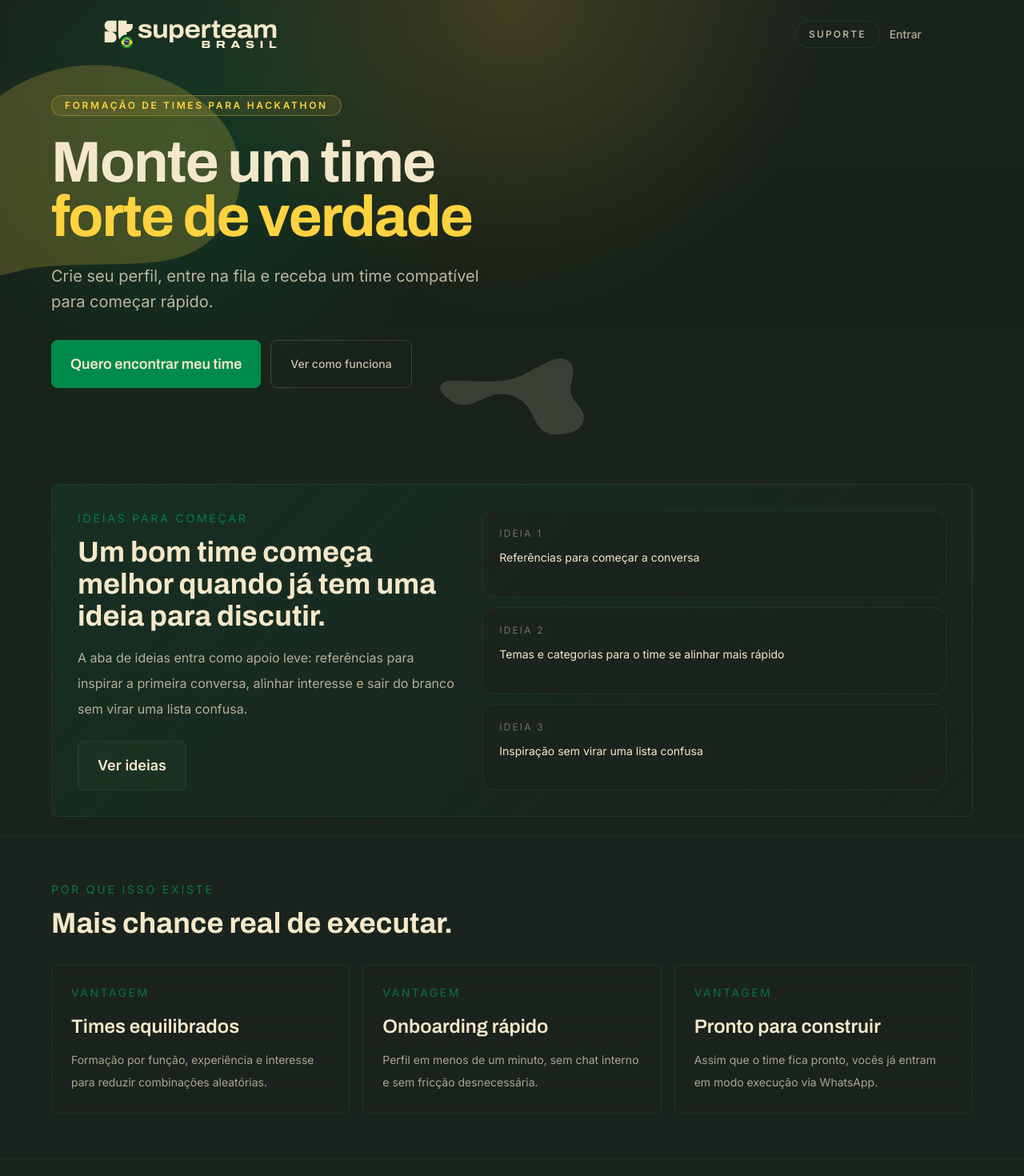
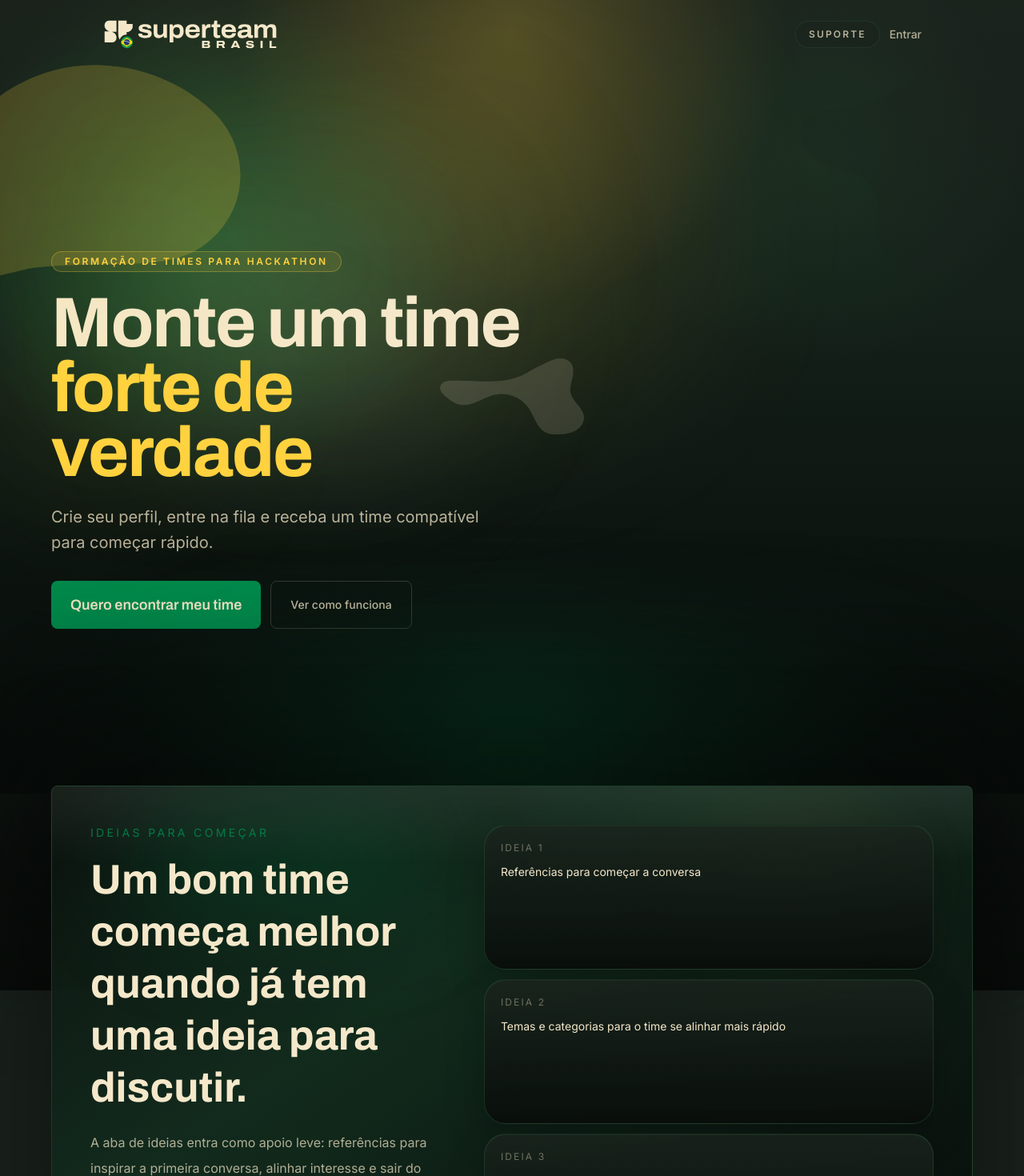
Before and after one commit to thomgabriel/superteam-maker, a Next.js app: page / in a window 1280 px wide. Shown: the top 1470 px of the page at 80% size. Built offline with nearby package versions, Linux system fonts and the light colour scheme; no server answers.

Commit message:
feat: refine landing hero transition

```diff
--- a/src/app/(public)/page.tsx
+++ b/src/app/(public)/page.tsx
@@ -59,9 +59,15 @@ export default function LandingPage() {
         <UtmCapture />
       </Suspense>
 
-      <section className="relative isolate overflow-hidden px-4 pb-20 pt-6 sm:px-6 lg:px-8">
+      <section className="relative isolate overflow-hidden px-4 pb-44 pt-6 sm:px-6 sm:pb-56 lg:px-8 lg:pb-72">
         <div className="pointer-events-none absolute inset-0">
-          <div className="absolute inset-x-0 top-0 h-[38rem] bg-[radial-gradient(circle_at_top,rgba(255,210,63,0.16),transparent_45%),radial-gradient(circle_at_18%_30%,rgba(0,139,76,0.22),transparent_30%),linear-gradient(180deg,#1b231d_0%,#162018_52%,#1b231d_100%)]" />
+          <div className="absolute inset-x-0 top-0 h-[52rem] bg-[radial-gradient(circle_at_50%_4%,rgba(255,210,63,0.22),transparent_30%),radial-gradient(circle_at_20%_30%,rgba(0,139,76,0.3),transparent_26%),radial-gradient(circle_at_80%_20%,rgba(48,108,64,0.18),transparent_20%),linear-gradient(180deg,#1b231d_0%,#142019_38%,#0d1511_68%,#070b09_100%)] lg:h-[62rem]" />
+          <div className="absolute left-[31%] top-36 h-[24rem] w-[28rem] -translate-x-1/2 rounded-full bg-[radial-gradient(circle,rgba(245,232,202,0.16)_0%,rgba(245,232,202,0.05)_40%,rgba(245,232,202,0)_72%)] blur-[90px] lg:top-38 lg:h-[32rem] lg:w-[36rem]" />
+          <div className="absolute left-[37%] top-24 h-72 w-[32rem] -translate-x-1/2 rounded-full bg-brand-yellow/14 blur-[110px] sm:h-80 sm:w-[38rem] lg:top-18 lg:h-[26rem] lg:w-[46rem]" />
+          <div className="absolute left-[24%] top-44 h-56 w-[26rem] -translate-x-1/2 rounded-full bg-brand-emerald/12 blur-[120px] sm:w-[30rem] lg:top-48 lg:h-72 lg:w-[38rem]" />
+          <div className="absolute inset-x-[10%] bottom-20 h-48 rounded-full bg-brand-emerald/14 blur-[120px] lg:bottom-16 lg:h-64" />
+          <div className="absolute inset-x-0 bottom-0 h-72 bg-[linear-gradient(180deg,rgba(27,35,29,0)_0%,rgba(10,15,12,0.34)_18%,rgba(6,9,8,0.78)_66%,rgba(7,11,9,0.94)_100%)] sm:h-80 lg:h-[28rem]" />
+          <div className="absolute inset-x-[18%] bottom-[-3.5rem] h-44 rounded-full bg-[radial-gradient(circle,rgba(0,139,76,0.26)_0%,rgba(0,139,76,0.08)_38%,rgba(0,139,76,0)_72%)] blur-3xl lg:bottom-[-5rem] lg:h-56" />
           <Image
             src="/brand/elements/morth-05.svg"
             alt=""
@@ -110,13 +116,14 @@ export default function LandingPage() {
             </div>
           </div>
 
-          <div className="mt-14 grid items-center gap-12 lg:grid-cols-[1.1fr_0.9fr]">
-            <div className="max-w-2xl">
+          <div className="mt-16 grid min-h-[36rem] items-center gap-12 sm:min-h-[40rem] lg:mt-[5.5rem] lg:min-h-[50rem] lg:grid-cols-[1.1fr_0.9fr]">
+            <div className="relative max-w-2xl">
+              <div className="pointer-events-none absolute -left-10 top-8 h-56 w-56 rounded-full bg-brand-yellow/8 blur-[100px] lg:-left-20 lg:top-4 lg:h-72 lg:w-72" />
               <p className="inline-flex rounded-full border border-brand-yellow/30 bg-brand-yellow/10 px-4 py-1 text-xs font-semibold uppercase tracking-[0.22em] text-brand-yellow">
                 Formação de times para hackathon
               </p>
 
-              <h1 className="mt-6 font-heading text-5xl font-bold leading-[0.95] tracking-tight sm:text-6xl lg:text-7xl">
+              <h1 className="mt-6 max-w-[13ch] font-heading text-5xl font-bold leading-[0.92] tracking-tight sm:text-6xl lg:max-w-[12ch] lg:text-[5.5rem]">
                 Monte um time
                 <span className="block text-brand-yellow">
                   forte de verdade
@@ -146,22 +153,30 @@ export default function LandingPage() {
         </div>
       </section>
 
-      <section className="px-4 pb-6 pt-8 sm:px-6 sm:pt-10 lg:px-8">
+      <section className="relative z-30 -mt-44 px-4 pb-12 pt-0 sm:-mt-48 sm:px-6 lg:-mt-64 lg:px-8">
+        <div className="pointer-events-none absolute inset-x-0 top-[-8rem] h-80 bg-[radial-gradient(circle_at_50%_18%,rgba(0,139,76,0.18),rgba(0,139,76,0.07)_32%,rgba(0,139,76,0)_66%),linear-gradient(180deg,rgba(7,11,9,0)_0%,rgba(7,11,9,0.78)_36%,rgba(7,11,9,0.98)_58%,rgba(7,11,9,0)_100%)] blur-3xl lg:top-[-12rem] lg:h-[28rem]" />
         <div className="mx-auto max-w-6xl">
-          <Card className="grid gap-8 rounded-[2rem] border-brand-green/28 bg-[linear-gradient(135deg,rgba(0,139,76,0.12),rgba(27,35,29,0.96))] p-6 sm:p-8 lg:grid-cols-[0.9fr_1.1fr]">
+          <Card className="relative overflow-hidden rounded-[3.25rem] border-brand-green/45 bg-[linear-gradient(145deg,rgba(12,18,14,0.92)_0%,rgba(18,43,29,0.97)_38%,rgba(9,13,11,1)_100%)] p-6 shadow-[0_52px_170px_rgba(0,0,0,0.56)] sm:p-8 lg:p-12">
+            <div className="pointer-events-none absolute inset-0">
+              <div className="absolute left-[8%] top-0 h-32 w-60 rounded-full bg-brand-emerald/18 blur-3xl lg:h-44 lg:w-96" />
+              <div className="absolute right-[10%] top-10 h-28 w-44 rounded-full bg-brand-yellow/8 blur-3xl lg:h-36 lg:w-56" />
+              <div className="absolute inset-x-0 top-0 h-24 bg-[linear-gradient(180deg,rgba(255,255,255,0.07),rgba(255,255,255,0))]" />
+            </div>
+
+            <div className="relative grid gap-8 lg:grid-cols-[0.9fr_1.1fr]">
               <div className="max-w-xl">
-              <p className="text-sm uppercase tracking-[0.2em] text-brand-emerald/82">
+                <p className="text-sm uppercase tracking-[0.24em] text-brand-emerald/82">
                   Ideias para começar
                 </p>
-              <h2 className="mt-3 font-heading text-3xl font-bold sm:text-4xl">
+                <h2 className="mt-4 font-heading text-3xl font-bold leading-tight sm:text-4xl lg:text-[3.25rem]">
                   Um bom time começa melhor quando já tem uma ideia para discutir.
                 </h2>
-              <p className="mt-4 text-base leading-8 text-brand-off-white/70">
+                <p className="mt-5 text-base leading-8 text-brand-off-white/70">
                   A aba de ideias entra como apoio leve: referências para inspirar
                   a primeira conversa, alinhar interesse e sair do branco sem
                   virar uma lista confusa.
                 </p>
-              <div className="mt-6">
+                <div className="mt-7">
                   <Link href="/ideas" className="inline-flex">
                     <Button variant="accent" size="lg">
                       Ver ideias
@@ -174,7 +189,7 @@ export default function LandingPage() {
                 {IDEA_SIGNALS.map((signal, index) => (
                   <div
                     key={signal}
-                  className="rounded-2xl border border-brand-green/24 bg-brand-dark-green/72 px-5 py-5"
+                    className="rounded-[1.7rem] border border-brand-green/34 bg-[linear-gradient(180deg,rgba(26,36,29,0.84),rgba(10,15,12,0.98))] px-5 py-5 shadow-[inset_0_1px_0_rgba(255,255,255,0.035),0_20px_48px_rgba(0,0,0,0.22)]"
                   >
                     <p className="text-xs uppercase tracking-[0.18em] text-brand-off-white/40">
                       Ideia {index + 1}
@@ -184,6 +199,7 @@ export default function LandingPage() {
                     </p>
                   </div>
                 ))}
+              </div>
             </div>
           </Card>
         </div>
```
Lines whose indentation alone changed are shown as unchanged.
